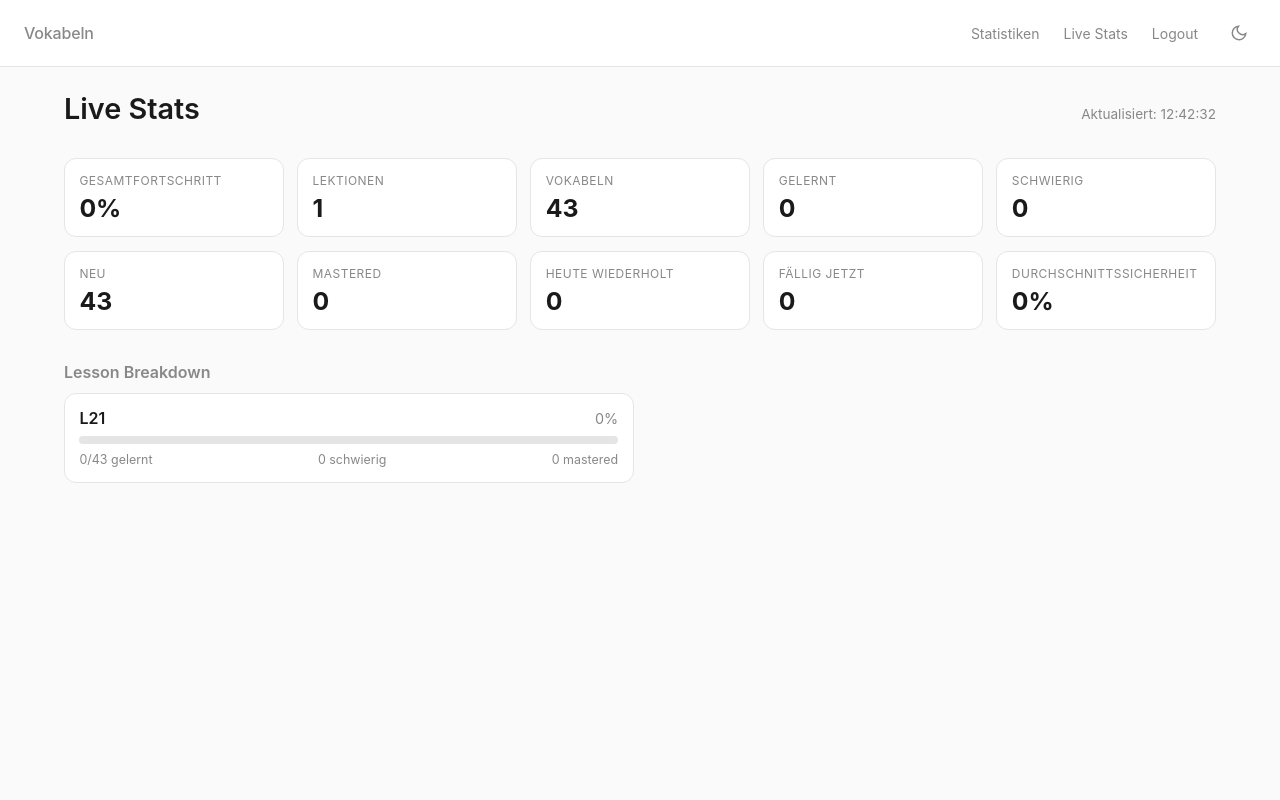
After one commit to joan-code6/Latin-Vocab-Trainer, a Flask app: page /live-stats in a window 1280 px wide. The commit adds this page. Run offline with Flask 2, Linux system fonts and the light colour scheme; the visitor is signed in with stand-in values (Sample User, id 1); data comes from the database, SQL or seed files in the repository.

Commit message:
Add live stats page and API; enhance progress tracking and display for lessons and vocabulary

```diff
--- a/flask_app/routes.py
+++ b/flask_app/routes.py
@@ -384,7 +384,9 @@ def get_progress():
         return jsonify({'progress': 0.0})
 
     total_confidence = 0.0
+    total_accuracy = 0.0
     learned_count = 0
+
     for word in words:
         stats = UserWordStats.query.filter_by(user_id=current_user.id, word_id=word.id).first()
         if stats:
@@ -392,10 +394,32 @@ def get_progress():
             if stats.is_learned:
                 learned_count += 1
 
+            correct = stats.correct_count or 0
+            wrong = stats.wrong_count or 0
+            attempts = correct + wrong
+            if attempts > 0:
+                total_accuracy += correct / attempts
+
+    total_words = len(words)
+    mastery_progress = learned_count / total_words
+    confidence_progress = total_confidence / total_words
+    accuracy_progress = total_accuracy / total_words
+
+    # Blend long-term mastery with smoother confidence/accuracy signals.
+    # This avoids progress snapping to zero after a single wrong answer.
+    blended_progress = (
+        (0.45 * mastery_progress) +
+        (0.35 * confidence_progress) +
+        (0.20 * accuracy_progress)
+    )
+
     return jsonify({
-        'progress': learned_count / len(words),
+        'progress': max(0.0, min(1.0, blended_progress)),
         'learned_count': learned_count,
-        'total_count': len(words)
+        'total_count': total_words,
+        'mastery_progress': mastery_progress,
+        'confidence_progress': confidence_progress,
+        'accuracy_progress': accuracy_progress
     })
 
 @app.route('/api/get_progress_breakdown', methods=['POST'])
@@ -455,6 +479,102 @@ def get_progress_breakdown():
 def stats():
     lessons = Lesson.query.all()
     return render_template('stats.html', lessons=lessons)
+
+@app.route('/live-stats')
+@login_required
+def live_stats_page():
+    return render_template('live_stats.html')
+
+@app.route('/api/live-stats', methods=['GET'])
+@login_required
+def live_stats_data():
+    lessons = Lesson.query.all()
+    words = Word.query.all()
+
+    stats_by_word = {}
+    user_stats = UserWordStats.query.filter_by(user_id=current_user.id).all()
+    for stat in user_stats:
+        stats_by_word[stat.word_id] = stat
+
+    total_words = len(words)
+    learned = 0
+    mastered = 0
+    learning = 0
+    unseen = 0
+    due = 0
+    reviewed_today = 0
+    confidence_sum = 0.0
+    with_stats = 0
+
+    one_day_ago = datetime.utcnow() - timedelta(days=1)
+
+    per_lesson = []
+    for lesson in lessons:
+        lesson_words = Word.query.filter_by(lesson_id=lesson.id).all()
+        lesson_total = len(lesson_words)
+
+        lesson_learned = 0
+        lesson_learning = 0
+        lesson_mastered = 0
+
+        for word in lesson_words:
+            stat = stats_by_word.get(word.id)
+            if not stat:
+                unseen += 1
+                continue
+
+            with_stats += 1
+            confidence_sum += stat.confidence
+
+            if stat.last_reviewed and stat.last_reviewed >= one_day_ago:
+                reviewed_today += 1
+
+            if stat.is_due:
+                due += 1
+
+            if stat.streak >= 5:
+                mastered += 1
+                learned += 1
+                lesson_mastered += 1
+                lesson_learned += 1
+            elif stat.is_learned:
+                learned += 1
+                lesson_learned += 1
+            elif stat.negative_streak > 0 or stat.streak > 0:
+                learning += 1
+                lesson_learning += 1
+
+        progress = round((lesson_learned / lesson_total) * 100) if lesson_total > 0 else 0
+        per_lesson.append({
+            'lesson_name': lesson.name,
+            'total': lesson_total,
+            'learned': lesson_learned,
+            'learning': lesson_learning,
+            'mastered': lesson_mastered,
+            'progress': progress
+        })
+
+    avg_confidence = round((confidence_sum / with_stats) * 100) if with_stats > 0 else 0
+
+    # Rank lessons by lowest progress first so the dashboard highlights weak spots.
+    per_lesson.sort(key=lambda x: x['progress'])
+
+    return jsonify({
+        'timestamp': datetime.utcnow().isoformat() + 'Z',
+        'totals': {
+            'lessons': len(lessons),
+            'words': total_words,
+            'learned': learned,
+            'learning': learning,
+            'mastered': mastered,
+            'unseen': unseen,
+            'due': due,
+            'reviewed_today': reviewed_today,
+            'avg_confidence': avg_confidence,
+            'overall_progress': round((learned / total_words) * 100) if total_words > 0 else 0
+        },
+        'lessons': per_lesson
+    })
 
 @app.route('/import_data')
 @login_required
--- a/flask_app/static/css/style.css
+++ b/flask_app/static/css/style.css
@@ -617,3 +617,150 @@ body.dark-mode .auth-footer a {
     font-size: 0.8rem;
     color: var(--text-muted);
 }
+
+.live-stats-page {
+    width: 100%;
+    max-width: 1200px;
+    margin: 0 auto;
+    padding: 1.5rem;
+    gap: 1.5rem;
+    align-items: stretch;
+    justify-content: flex-start;
+}
+
+.live-stats-header {
+    display: flex;
+    justify-content: space-between;
+    align-items: baseline;
+    margin-bottom: 0.5rem;
+}
+
+.live-stats-header h1 {
+    font-family: var(--font-display);
+    font-size: 1.8rem;
+    font-weight: 600;
+}
+
+#liveStatsUpdated {
+    color: var(--text-muted);
+    font-size: 0.85rem;
+}
+
+.live-kpi-grid {
+    display: grid;
+    grid-template-columns: repeat(5, minmax(0, 1fr));
+    gap: 0.85rem;
+}
+
+.live-kpi-card {
+    border: 1px solid var(--border);
+    background: var(--surface);
+    border-radius: 0.75rem;
+    padding: 0.9rem;
+    display: flex;
+    flex-direction: column;
+    gap: 0.4rem;
+}
+
+.live-kpi-card span {
+    font-size: 0.75rem;
+    color: var(--text-muted);
+    text-transform: uppercase;
+    letter-spacing: 0.04em;
+}
+
+.live-kpi-card strong {
+    font-size: 1.55rem;
+    line-height: 1.1;
+}
+
+.live-lessons-section {
+    margin-top: 0.5rem;
+}
+
+.live-lessons-section h2 {
+    font-size: 1rem;
+    color: var(--text-muted);
+    margin-bottom: 0.65rem;
+    font-weight: 600;
+}
+
+.live-lessons-list {
+    display: grid;
+    grid-template-columns: repeat(2, minmax(0, 1fr));
+    gap: 0.8rem;
+}
+
+.live-lesson-item {
+    border: 1px solid var(--border);
+    background: var(--surface);
+    border-radius: 0.75rem;
+    padding: 0.9rem;
+}
+
+.live-lesson-top {
+    display: flex;
+    justify-content: space-between;
+    align-items: center;
+    margin-bottom: 0.5rem;
+}
+
+.live-lesson-top h3 {
+    font-size: 1rem;
+    font-weight: 600;
+}
+
+.live-lesson-top span {
+    font-size: 0.9rem;
+    color: var(--text-muted);
+}
+
+.live-lesson-bar {
+    height: 8px;
+    background: var(--border);
+    border-radius: 999px;
+    overflow: hidden;
+}
+
+.live-lesson-fill {
+    height: 100%;
+    background: var(--accent);
+    transition: width 0.35s ease;
+}
+
+.live-lesson-meta {
+    display: flex;
+    justify-content: space-between;
+    gap: 0.5rem;
+    margin-top: 0.5rem;
+    font-size: 0.78rem;
+    color: var(--text-muted);
+}
+
+.live-empty {
+    color: var(--text-muted);
+    font-size: 0.95rem;
+    padding: 1rem 0;
+}
+
+@media (max-width: 1000px) {
+    .live-kpi-grid {
+        grid-template-columns: repeat(3, minmax(0, 1fr));
+    }
+
+    .live-lessons-list {
+        grid-template-columns: 1fr;
+    }
+}
+
+@media (max-width: 680px) {
+    .live-kpi-grid {
+        grid-template-columns: repeat(2, minmax(0, 1fr));
+    }
+
+    .live-stats-header {
+        flex-direction: column;
+        align-items: flex-start;
+        gap: 0.3rem;
+    }
+}
--- a/flask_app/templates/layout.html
+++ b/flask_app/templates/layout.html
@@ -12,6 +12,7 @@
         <div class="nav-links">
             {% if current_user.is_authenticated %}
                 <a href="{{ url_for('stats') }}">Statistiken</a>
+                <a href="{{ url_for('live_stats_page') }}">Live Stats</a>
                 <a href="{{ url_for('logout') }}">Logout</a>
             {% else %}
                 <a href="{{ url_for('login') }}">Login</a>
--- /dev/null
+++ b/flask_app/templates/live_stats.html
@@ -0,0 +1,86 @@
+{% extends "layout.html" %}
+
+{% block content %}
+<main class="live-stats-page">
+    <div class="live-stats-header">
+        <h1>Live Stats</h1>
+        <p id="liveStatsUpdated">Wird geladen...</p>
+    </div>
+
+    <div class="live-kpi-grid" id="liveKpiGrid">
+        <div class="live-kpi-card"><span>Gesamtfortschritt</span><strong id="kpiOverall">0%</strong></div>
+        <div class="live-kpi-card"><span>Lektionen</span><strong id="kpiLessons">0</strong></div>
+        <div class="live-kpi-card"><span>Vokabeln</span><strong id="kpiWords">0</strong></div>
+        <div class="live-kpi-card"><span>Gelernt</span><strong id="kpiLearned">0</strong></div>
+        <div class="live-kpi-card"><span>Schwierig</span><strong id="kpiLearning">0</strong></div>
+        <div class="live-kpi-card"><span>Neu</span><strong id="kpiUnseen">0</strong></div>
+        <div class="live-kpi-card"><span>Mastered</span><strong id="kpiMastered">0</strong></div>
+        <div class="live-kpi-card"><span>Heute wiederholt</span><strong id="kpiReviewed">0</strong></div>
+        <div class="live-kpi-card"><span>Fällig jetzt</span><strong id="kpiDue">0</strong></div>
+        <div class="live-kpi-card"><span>Durchschnittssicherheit</span><strong id="kpiConfidence">0%</strong></div>
+    </div>
+
+    <section class="live-lessons-section">
+        <h2>Lesson Breakdown</h2>
+        <div class="live-lessons-list" id="liveLessonsList"></div>
+    </section>
+</main>
+
+<script>
+async function loadLiveStats() {
+    try {
+        const response = await fetch('/api/live-stats');
+        const data = await response.json();
+        const totals = data.totals || {};
+
+        document.getElementById('kpiOverall').textContent = `${totals.overall_progress || 0}%`;
+        document.getElementById('kpiLessons').textContent = `${totals.lessons || 0}`;
+        document.getElementById('kpiWords').textContent = `${totals.words || 0}`;
+        document.getElementById('kpiLearned').textContent = `${totals.learned || 0}`;
+        document.getElementById('kpiLearning').textContent = `${totals.learning || 0}`;
+        document.getElementById('kpiUnseen').textContent = `${totals.unseen || 0}`;
+        document.getElementById('kpiMastered').textContent = `${totals.mastered || 0}`;
+        document.getElementById('kpiReviewed').textContent = `${totals.reviewed_today || 0}`;
+        document.getElementById('kpiDue').textContent = `${totals.due || 0}`;
+        document.getElementById('kpiConfidence').textContent = `${totals.avg_confidence || 0}%`;
+
+        const updatedAt = new Date();
+        document.getElementById('liveStatsUpdated').textContent = `Aktualisiert: ${updatedAt.toLocaleTimeString('de-DE')}`;
+
+        const lessons = Array.isArray(data.lessons) ? data.lessons : [];
+        const list = document.getElementById('liveLessonsList');
+        list.innerHTML = '';
+
+        if (lessons.length === 0) {
+            list.innerHTML = '<p class="live-empty">Noch keine Lesson-Daten vorhanden.</p>';
+            return;
+        }
+
+        lessons.forEach(lesson => {
+            const item = document.createElement('div');
+            item.className = 'live-lesson-item';
+            item.innerHTML = `
+                <div class="live-lesson-top">
+                    <h3>${lesson.lesson_name}</h3>
+                    <span>${lesson.progress}%</span>
+                </div>
+                <div class="live-lesson-bar">
+                    <div class="live-lesson-fill" style="width:${lesson.progress}%"></div>
+                </div>
+                <div class="live-lesson-meta">
+                    <span>${lesson.learned}/${lesson.total} gelernt</span>
+                    <span>${lesson.learning} schwierig</span>
+                    <span>${lesson.mastered} mastered</span>
+                </div>
+            `;
+            list.appendChild(item);
+        });
+    } catch (err) {
+        console.error('Live stats error:', err);
+    }
+}
+
+loadLiveStats();
+setInterval(loadLiveStats, 5000);
+</script>
+{% endblock %}
```
